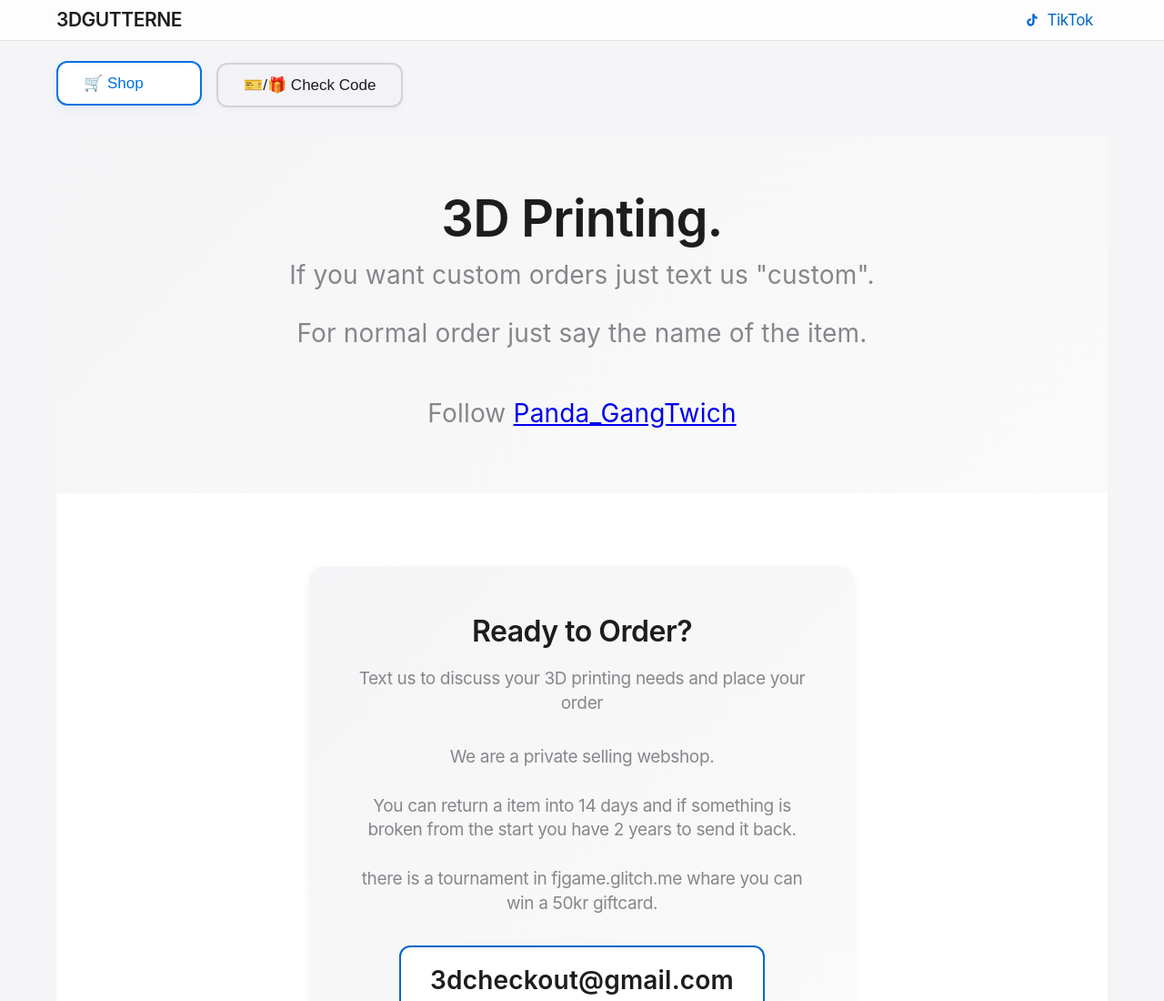
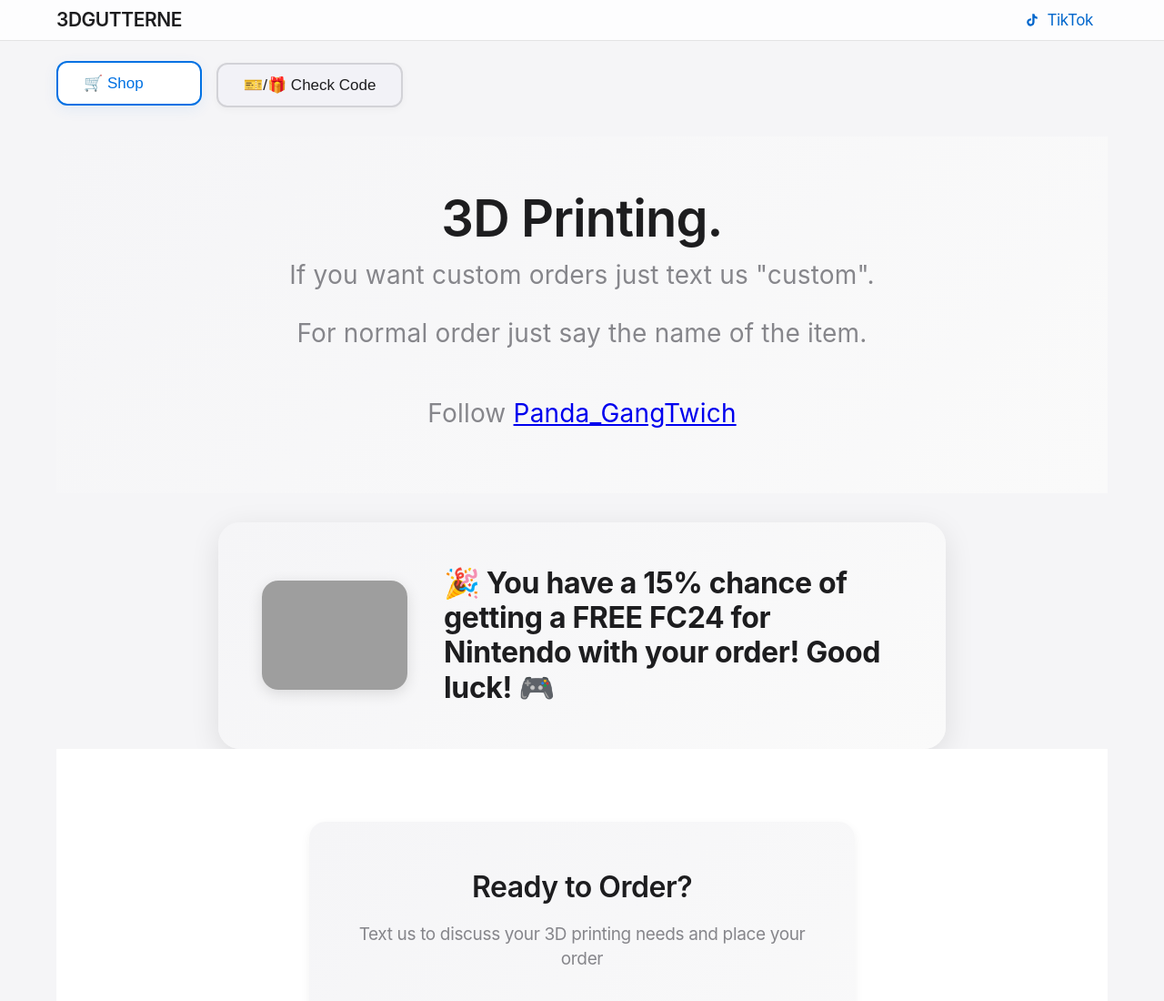
Before and after one commit to Farmjoey/3dgutterne, a website: page index.html in a window 1280 px wide. Shown: the top 1100 px of the page at 91% size. Drawn offline with Linux system fonts and the light colour scheme; grey boxes are pictures that could not be loaded.

Commit message:
index.html

```diff
--- a/index.html
+++ b/index.html
@@ -568,6 +568,15 @@
         </div>
     </section>
 
+    <!-- FC24 Announcement Card -->
+    <div class="container" style="margin-top: 32px;">
+      <div style="max-width: 800px; margin: 0 auto; background: linear-gradient(135deg, #f5f5f7 0%, #fafafa 100%); border-radius: 24px; box-shadow: 0 8px 32px rgba(0,0,0,0.10); display: flex; align-items: center; gap: 40px; padding: 48px 48px;">
+        <img src="https://th.bing.com/th/id/OIP.0wf-c-t4XenHNVe6XlT5qAHaEK?w=319&h=180&c=7&r=0&o=7&dpr=1.3&pid=1.7&rm=3" alt="FC24 Nintendo" style="height: 120px; width: auto; border-radius: 18px; box-shadow: 0 4px 16px rgba(0,0,0,0.12); background: #fff;" loading="lazy">
+        <div style="font-size: 32px; color: #1d1d1f; font-weight: 700; line-height: 1.2;">
+          🎉 You have a <b>15% chance</b> of getting a <b>FREE FC24 for Nintendo</b> with your order! Good luck! 🎮
+        </div>
+      </div>
+    </div>
     <!-- Contact section -->
     <section class="contact-section">
         <div class="container">
```
